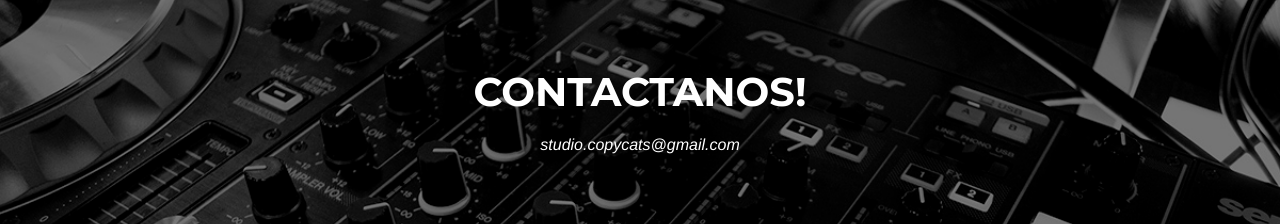
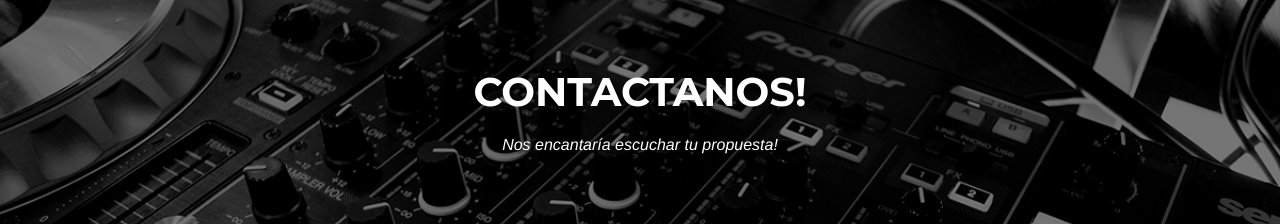
Before and after one commit to studio-copycats/web-page, a website: page index.html in a window 1280 px wide. Shown: the part 5427-5651 px from the top of the page. Drawn offline with nearby package versions, Linux system fonts and the light colour scheme; a web font is replaced by a local one.

Commit message:
saque el mail visible de la parte de contacto

```diff
--- a/index.html
+++ b/index.html
@@ -508,7 +508,7 @@ modificar la apariencia del theme
       <div class="row">
         <div class="col-lg-12 text-center">
           <h2 class="section-heading">Contactanos!</h2>
-          <h3 class="section-subheading text-muted" style="color: #fff">studio.copycats@gmail.com</h3>
+          <h3 class="section-subheading text-muted" style="color: #fff">Nos encantaría escuchar tu propuesta!</h3>
         </div>
       </div>
       <div class="row">
```
